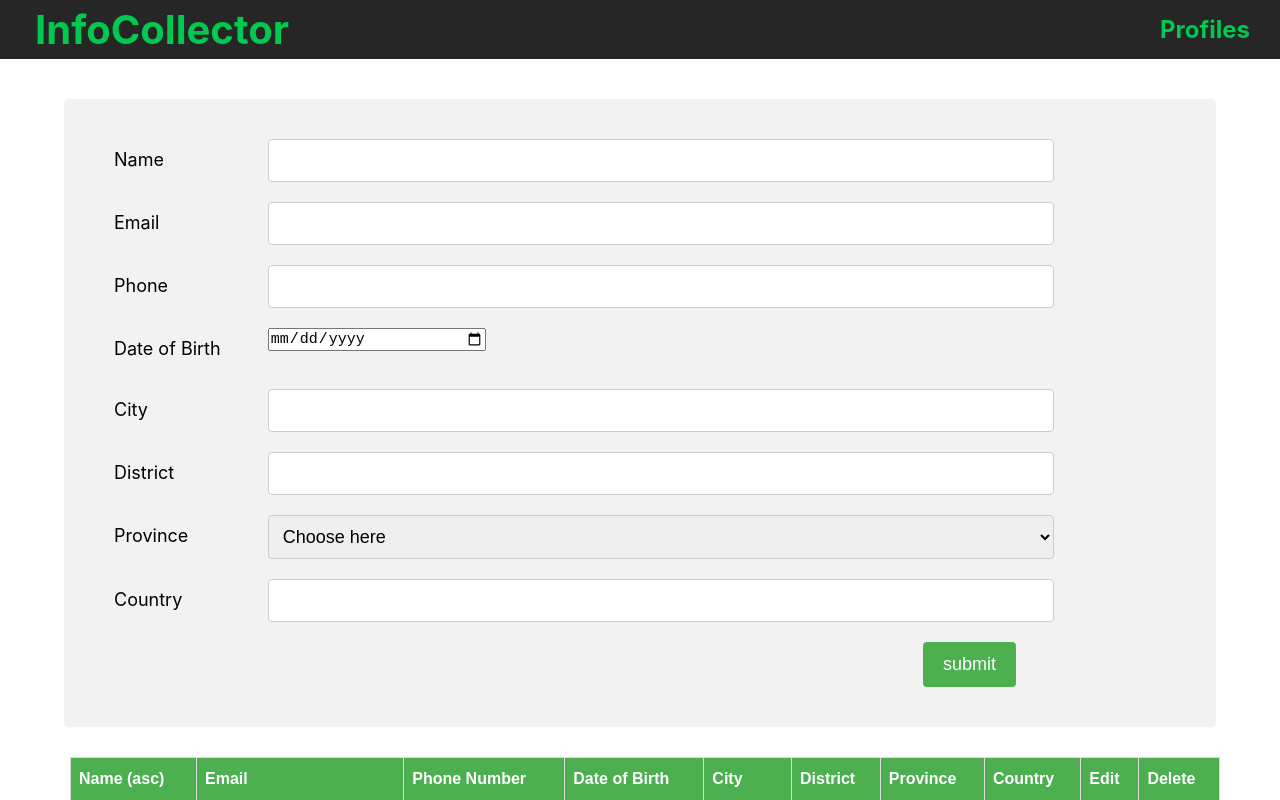
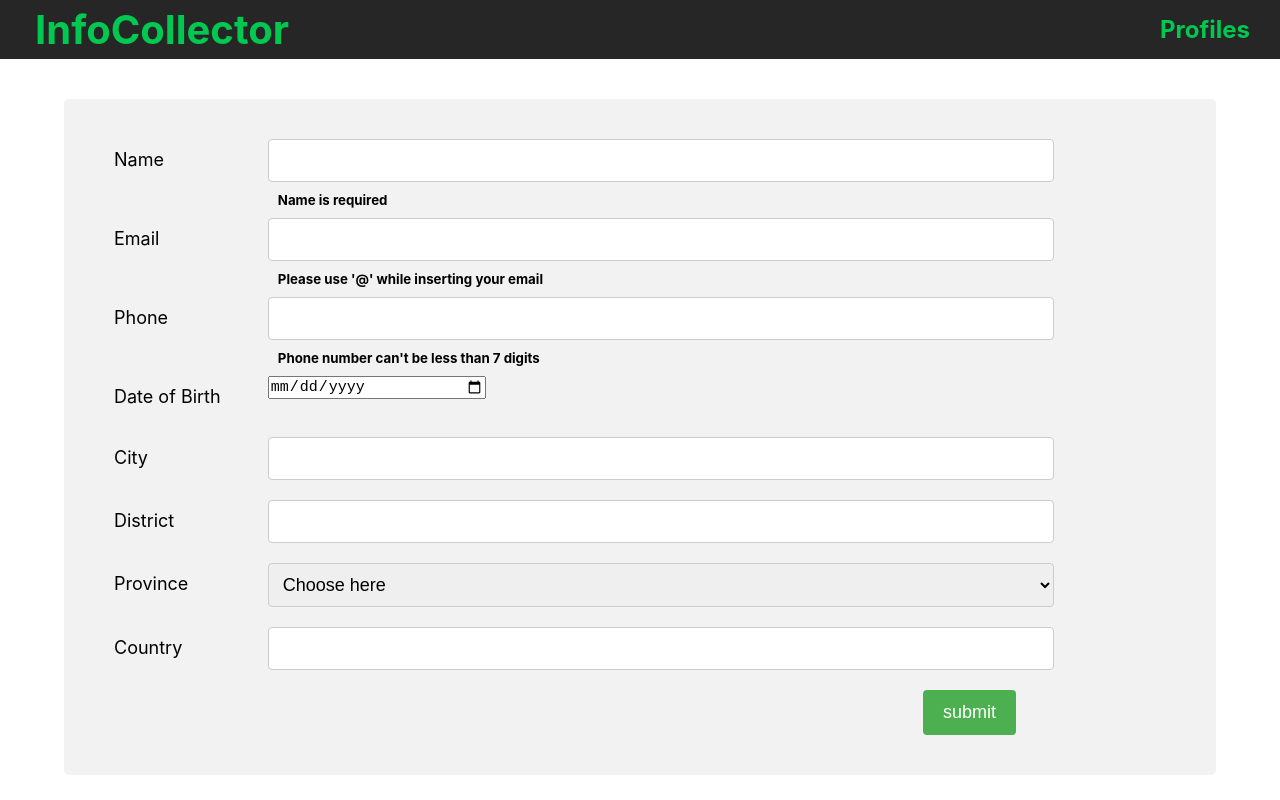
Before and after one commit to MhrjAniiz/ReactInternTest, a React (Create React App) app: page / in a window 1280 px wide. Both pictures are taken after typing "Sample", "name@example.com", "5", "2020-01-15", "Sample", "Sample" into the empty fields and a click on the input "submit". Shown: the top 800 px of the page. Built offline with nearby package versions, Linux system fonts and the light colour scheme.

Commit message:
some touchup to validation

```diff
--- a/src/components/Form/Form.js
+++ b/src/components/Form/Form.js
@@ -1,6 +1,7 @@
 import React, { useContext, useState } from "react";
 import { FormContext } from "../../context/FormContext";
 import "./Form.styles.css";
+import CheckIcon from "@material-ui/icons/Check";
 
 const Form = () => {
   const { dispatch } = useContext(FormContext);
@@ -12,7 +13,6 @@ const Form = () => {
   const [district, setDistrict] = useState("");
   const [province, setProvince] = useState("");
   const [country, setCountry] = useState("Nepal");
-  const [errors, setErrors] = useState({});
 
   const handleSubmit = (e) => {
     e.preventDefault();
@@ -47,6 +47,11 @@ const Form = () => {
               required
               onChange={(e) => setName(e.target.value)}
             />
+            {name.length === 0 ? (
+              <h5 className="errormessage">Name is required</h5>
+            ) : (
+              <CheckIcon className="check" />
+            )}
           </div>
         </div>
         <div className="row">
@@ -64,6 +69,15 @@ const Form = () => {
               required
               onChange={(e) => setEmail(e.target.value)}
             />
+            {/^[a-zA-Z0-9.!#$%&'*+/=?^_`{|}~-]+@[a-zA-Z0-9-]+(?:\.[a-zA-Z0-9-]+)*$/.test(
+              email
+            ) ? (
+              <CheckIcon className="check" />
+            ) : (
+              <h5 className="errormessage">
+                Please use '@' while inserting your email
+              </h5>
+            )}
           </div>
         </div>
 
@@ -81,6 +95,14 @@ const Form = () => {
               required
               onChange={(e) => setPhone(e.target.value)}
             />
+            {phone.length < 7 ? (
+              <h5 className="errormessage">
+                {" "}
+                Phone number can't be less than 7 digits
+              </h5>
+            ) : (
+              <CheckIcon className="check" />
+            )}
           </div>
         </div>
 
--- a/src/components/Form/Form.styles.css
+++ b/src/components/Form/Form.styles.css
@@ -79,6 +79,12 @@ input[type="submit"]:hover {
   clear: both;
 }
 
+.errormessage {
+  margin-left: 20px;
+}
+.check {
+  color: green !important;
+}
 /* Responsive layout - when the screen is less than 600px wide, make the two columns stack on top of each other instead of next to each other */
 @media screen and (max-width: 600px) {
   .col-25,
--- a/src/components/TableData/TableDataList.js
+++ b/src/components/TableData/TableDataList.js
@@ -5,18 +5,27 @@ import "./tabledata.styles.css";
 
 const TableDataList = () => {
   const { info } = useContext(FormContext);
-  const [sortType, setSortType] = useState("asc");
+  const [sortType, setSortType] = useState("");
 
   const sorted = info.sort((a, b) => {
     const isReversed = sortType === "asc" ? 1 : -1;
     return isReversed * a.name.localeCompare(b.name);
   });
+
+  const handleAsc = () => {
+    setSortType("asc");
+  };
+  const handleDesc = () => {
+    setSortType("desc");
+  };
+
   return (
     <div className="table-container">
       {info.length ? (
+        <div>
           <table className="table-body">
             <tr>
-            <th>Name (asc)</th>
+              <th>Name</th>
               <th>Email</th>
               <th>Phone Number</th>
               <th>Date of Birth</th>
@@ -32,6 +41,13 @@ const TableDataList = () => {
               return <SingleTableData key={result.id} result={result} />;
             })}
           </table>
+          <button className="asc-dsc" onClick={handleAsc}>
+            Ascending order
+          </button>
+          <button className="asc-dsc" onClick={handleDesc}>
+            Descending order
+          </button>
+        </div>
       ) : (
         <div>
           <h1 className="empty-message">
--- a/src/components/TableData/tabledata.styles.css
+++ b/src/components/TableData/tabledata.styles.css
@@ -40,3 +40,6 @@
 .empty-message {
   color: grey;
 }
+.asc-dsc {
+  margin: 5px;
+}
--- a/src/components/UpdateForm/UpdateForm.js
+++ b/src/components/UpdateForm/UpdateForm.js
@@ -29,6 +29,7 @@ const UpdateForm = (props) => {
   const handleSubmit = (e) => {
     e.preventDefault();
     // editUser(selectedInfo);
+    alert("successfully updated");
     history.push("/");
   };
 
--- a/src/pages/Home/Home.js
+++ b/src/pages/Home/Home.js
@@ -10,11 +10,11 @@ export default function Home() {
     <div className="main-container">
       <Form />
       <TableDataList />
-      <Button className="home-btn" variant="contained" color="primary">
-        <Link className="home-link" to="/profiles">
+      <Link className="home-link" to="/profiles">
+        <Button className="home-btn" variant="contained" color="primary">
           Go to Profiles
-        </Link>
-      </Button>
+        </Button>
+      </Link>
     </div>
   );
 }
--- a/src/pages/Home/Home.styles.css
+++ b/src/pages/Home/Home.styles.css
@@ -12,4 +12,5 @@
 .home-link {
   text-decoration: none;
   color: white;
+  margin-left: 40%;
 }
```
Lines whose indentation alone changed are shown as unchanged.
